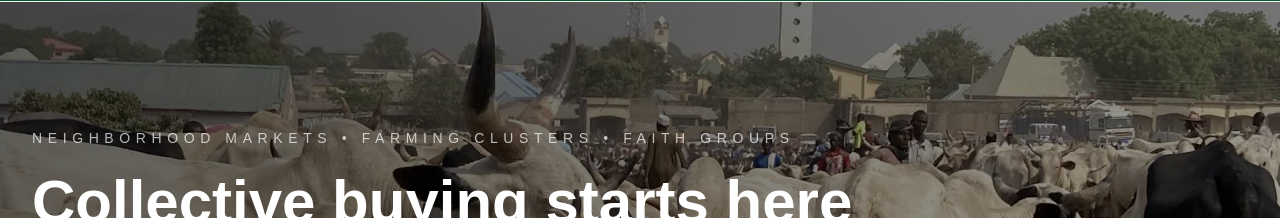
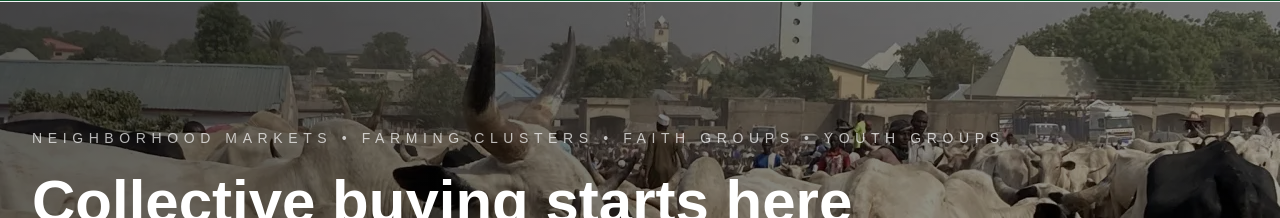
Before and after one commit to ekeneakubue/villagemarket, a Next.js app: page / in a window 1280 px wide. Shown: the part 79-297 px from the top of the page. Built offline with nearby package versions, Linux system fonts and the light colour scheme.

Commit message:
updated slides sub-title

```diff
--- a/app/browse/page.tsx
+++ b/app/browse/page.tsx
@@ -212,6 +212,8 @@ export default function BrowsePage() {
                 ? `${pool.town}, ${pool.location}`
                 : `${pool.localGovernment}, ${pool.location}`;
               const isCompleted = isPoolCompleted(pool);
+              const isSingleContributor = pool.contributors === 1;
+              const primaryCtaLabel = isCompleted ? "Completed" : isSingleContributor ? "Buy" : "Join Pool";
 
               return (
                 <div
@@ -310,7 +312,7 @@ export default function BrowsePage() {
                         href={`/pools/${pool.slug}`}
                         className="flex-1 bg-green-600 text-white px-4 py-2 rounded-lg font-semibold hover:bg-green-700 transition-colors text-center flex items-center justify-center"
                       >
-                        Join Pool
+                        {primaryCtaLabel}
                       </Link>
                     )}
                   </div>
--- a/app/page.tsx
+++ b/app/page.tsx
@@ -8,7 +8,7 @@ import SiteFooter from "@/components/SiteFooter";
 const heroSlides = [
   {
     title: "Collective buying starts here",
-    subtitle: "Neighborhood markets • Farming clusters • Faith groups",
+    subtitle: "Neighborhood markets • Farming clusters • Faith groups • Youth groups",
     description: "Source food, livestock, and essentials together with verified contribution pools. Village Market handles the logistics so you stay focused on your community.",
     ctaLabel: "Browse community pools",
     ctaHref: "/browse",
```
